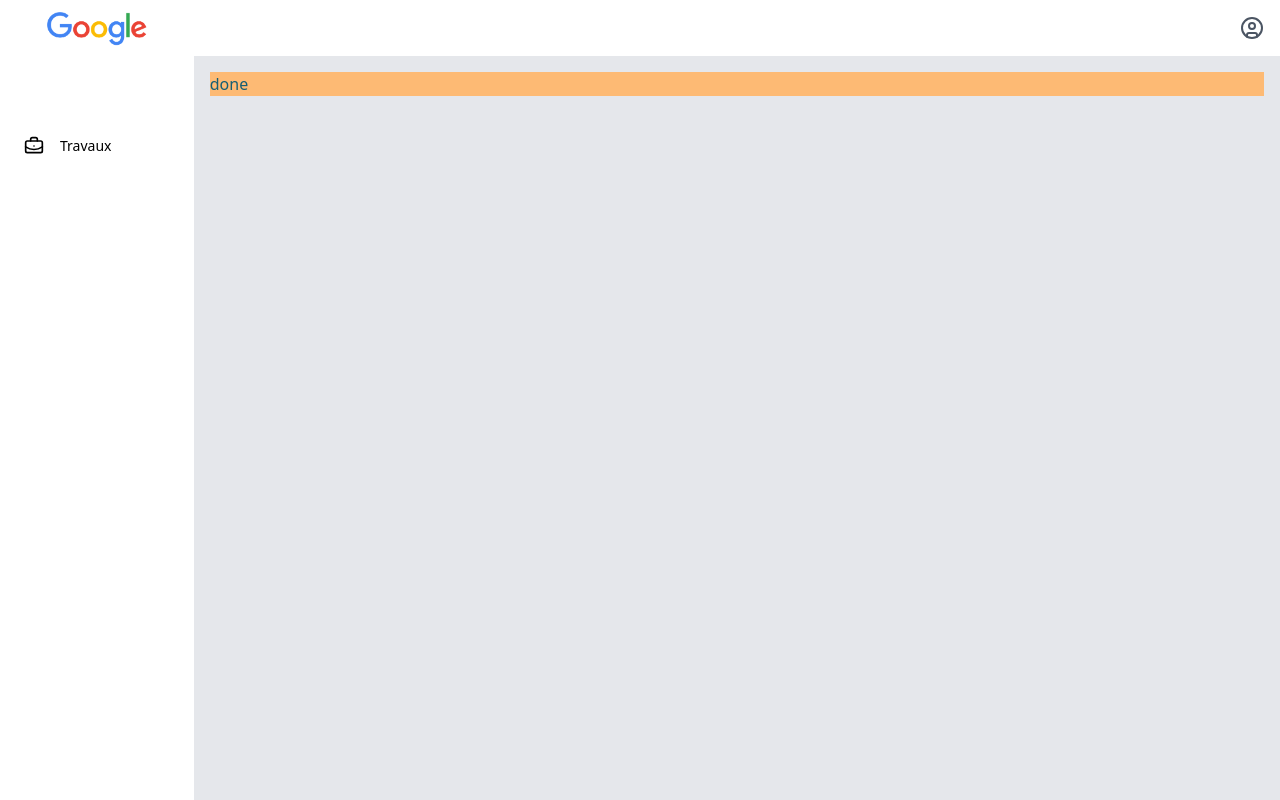
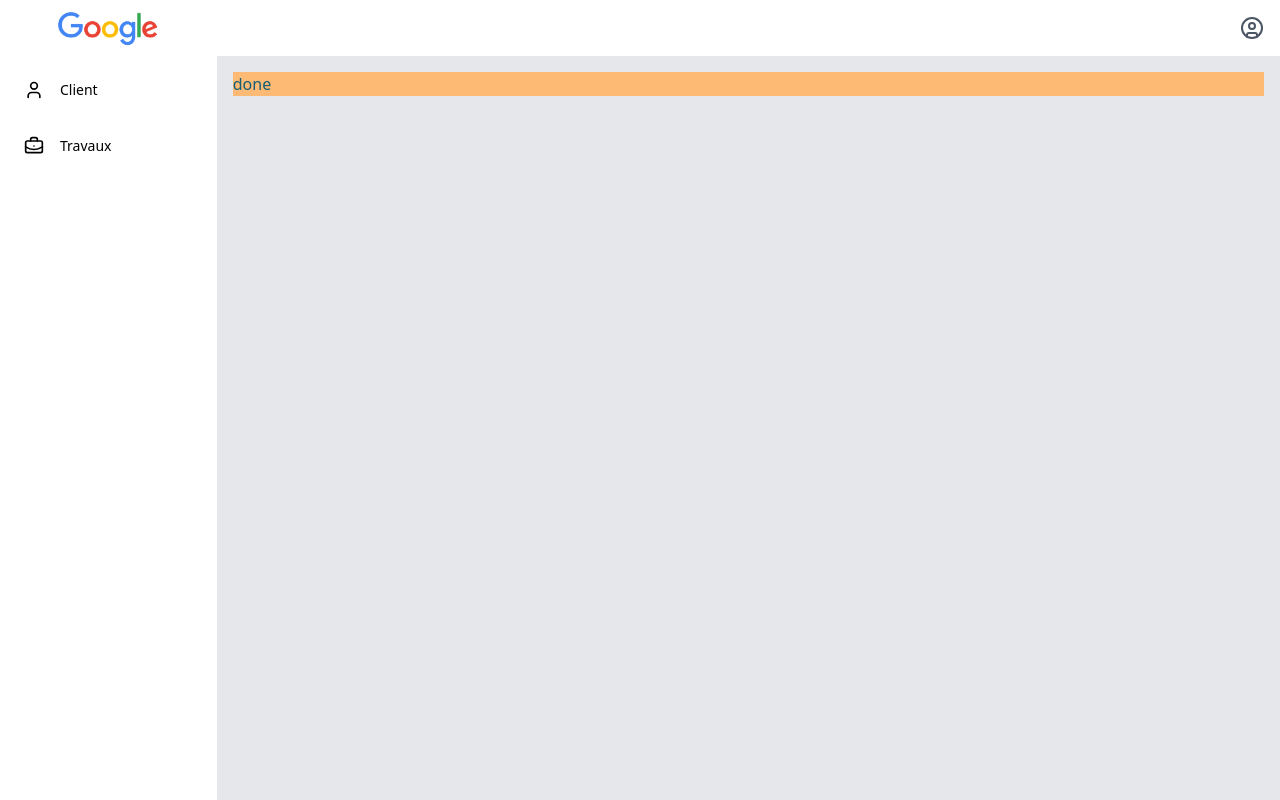
Before and after one commit to chetanis/OBA, a Next.js app: page / in a window 1280 px wide. Built offline with nearby package versions, Linux system fonts and the light colour scheme.

Commit message:
modéfication nav bar

```diff
--- a/src/app/components/NavBar/NavLinks.tsx
+++ b/src/app/components/NavBar/NavLinks.tsx
@@ -1,41 +1,31 @@
 "use client";
 
-import clsx from 'clsx';
-import {User,BriefcaseBusiness  } from 'lucide-react';
-import Link from 'next/link';
+import clsx from "clsx";
+import { User, BriefcaseBusiness } from "lucide-react";
+import Link from "next/link";
 import { usePathname } from "next/navigation";
 
-
 const links = [
-    { name: 'Client', href: '/Client', icon: User },
-
-    { name: 'Travaux', href: '/Travaux', icon: BriefcaseBusiness   },
-
-
+  { name: "Client", href: "/Client", icon: User },
+  { name: "Travaux", href: "/Travaux", icon: BriefcaseBusiness },
 ];
 
 export default function NavLinks() {
   const pathname = usePathname();
-    // set default to dashboard
-    let linkColored =0;
 
-    links.map((link,index) => {
-        if (pathname.startsWith(link.href)) {
-            linkColored =index;
-        }
-    });
   return (
     <>
-            {links.map((link,index) => {
+      {links.map((link) => {
+        const isActive = pathname.startsWith(link.href);
 
         return (
           <Link
             key={link.name}
             href={link.href}
             className={clsx(
-                            "flex h-[48px] grow items-center justify-center gap-4 rounded-md bg-white p-3 text-sm font-medium hover:bg-blue-500 hover:text-white md:flex-none md:justify-start md:p-2 md:px-3",
+              "flex h-[48px] grow items-center justify-center gap-4 rounded-md bg-white p-3 text-sm font-medium hover:bg-blue-400 hover:text-black md:flex-none md:justify-start md:p-2 md:px-3",
               {
-                                'text-white bg-blue-500 hover:bg-blue-300': index===linkColored,
+                "bg-blue-400 text-black": isActive, // Changement ici
               }
             )}
           >
--- a/src/app/components/NavBar/SideBar.tsx
+++ b/src/app/components/NavBar/SideBar.tsx
@@ -4,11 +4,12 @@ import NavLinks from './NavLinks';
 
 const SideBar = () => {
   return (
-    <div className='h-screen md:w-56 bg-white  p-3'>
+    <div className='h-screen md:w-64 bg-white  p-3'>
       {/* Logo */}
       <div className="flex justify-center">
         <Image src="/Google.png" alt="Logo OBA COLOR" width={100} height={100} />
       </div>
+
 
       {/* Navigation Links */}
       <div className='flex grow flex-row justify-between space-x-2 md:flex-col md:space-x-0 md:space-y-2 mt-5'>
```
Lines whose indentation alone changed are shown as unchanged.
